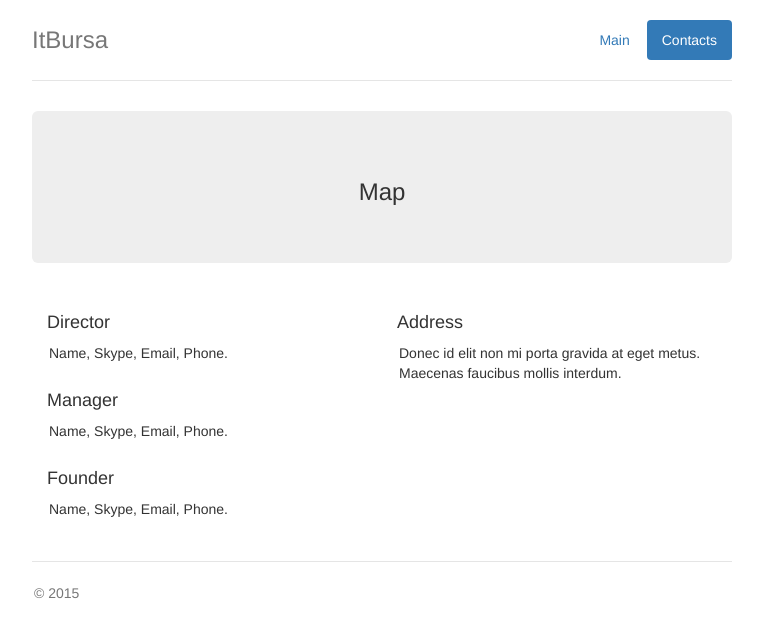
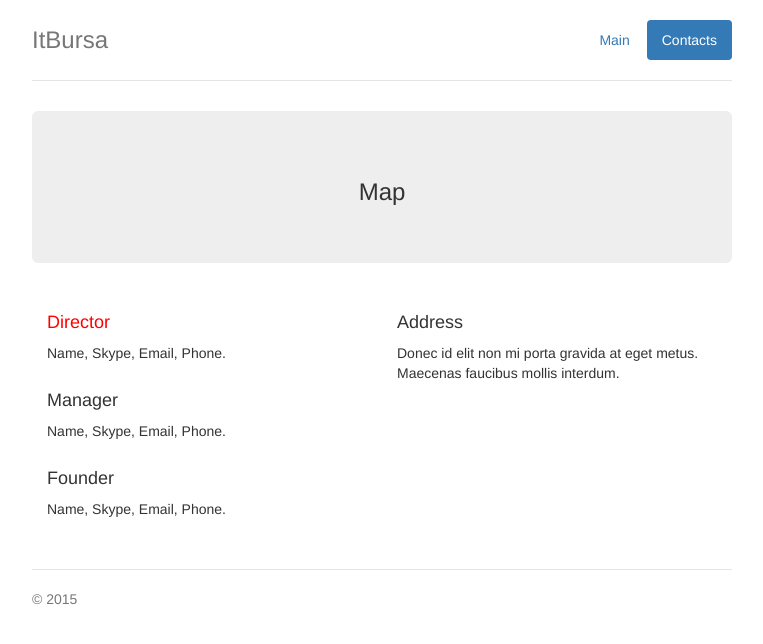
Before and after one commit to vovadoma/ooniversity_django_courses_03, a Python web app: template templates/contact.html in a window 1280 px wide. Shown: the top 644 px of the page, without its empty margins (258-1021 px from the left). Run offline with Jinja, Linux system fonts and the light colour scheme; the template is opened without the code that fills it, so the values that code supplies are empty; some libraries are stand-ins or nearby versions.

Commit message:
css - fix

```diff
--- a/static/css/style.css
+++ b/static/css/style.css
@@ -77,13 +77,12 @@ body {
     border-bottom: 0;
   }
 
-  .course-name h3 {
-      color: blue;
+  .course-name {
+    color: blue;
   }
 
-  p {
-    margin: 2px;
+  .contact-boss {
+    color: red;
   }
 
-
 }
--- a/templates/contact.html
+++ b/templates/contact.html
@@ -28,7 +28,7 @@
 
       <div class="row marketing">
         <div class="col-lg-6">
-          <h4>Director</h4>
+          <h4 class="contact-boss">Director</h4>
           <p>Name, Skype, Email, Phone.</p>
 
           <h4>Manager</h4>
```
